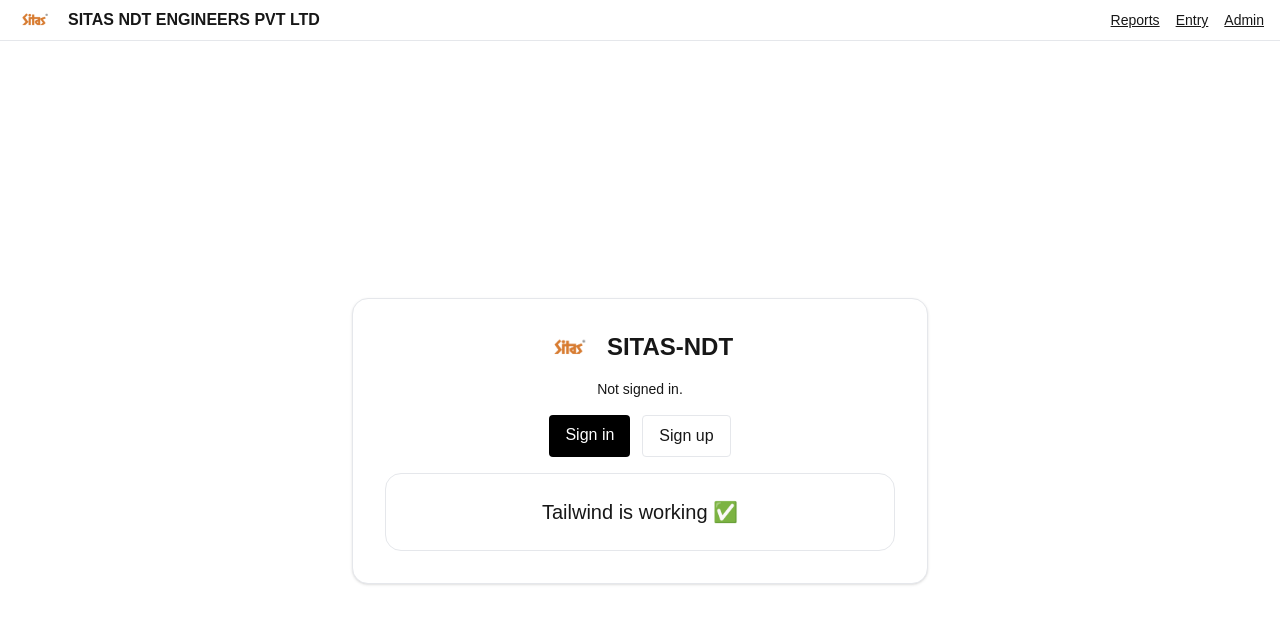
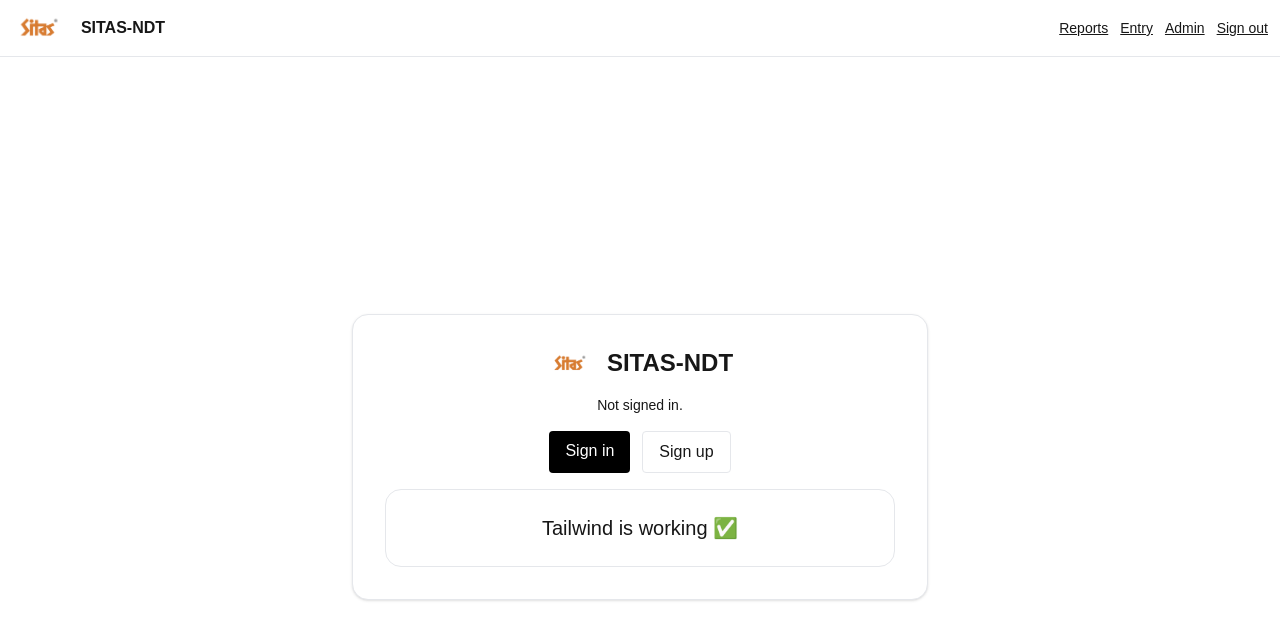
Before and after one commit to vijaydn23/sitas-rt, a Next.js app: page / in a window 1280 px wide. Shown: the top 640 px of the page. Built offline with nearby package versions, Linux system fonts and the light colour scheme; no server answers.

Commit message:
feat: add company logo to top bar

```diff
--- a/src/components/TopBar.tsx
+++ b/src/components/TopBar.tsx
@@ -1,29 +1,22 @@
+// src/components/TopBar.tsx
 'use client';
-
-import Image from 'next/image';
 import Link from 'next/link';
 import { useSearchParams } from 'next/navigation';
-import { useMemo } from 'react';
 
 export default function TopBar() {
-  const params = useSearchParams();
-  const embed = useMemo(() => params?.get('embed') === '1', [params]);
-
-  if (embed) return null; // hide header when ?embed=1 (for Google Sites)
+  const search = useSearchParams();
+  const isEmbed = search.get('embed') === '1';
 
   return (
-    <header className="border-b bg-white">
-      <div className="mx-auto max-w-7xl px-4 py-2 flex items-center justify-between">
-        <div className="flex items-center gap-3">
-          <Link href="/">
-            <Image src="/logo.png" alt="SITAS NDT" width={40} height={40} priority />
-          </Link>
-          <div className="font-semibold">SITAS NDT ENGINEERS PVT LTD</div>
-        </div>
-        <nav className="text-sm flex gap-4">
+    <header className={`border-b ${isEmbed ? 'hidden' : ''}`}>
+      <div className="mx-auto max-w-7xl p-3 flex items-center gap-3">
+        <img src="/logo.png" alt="SITAS" className="h-8 w-auto" />
+        <span className="font-semibold">SITAS-NDT</span>
+        <nav className="ml-auto flex gap-3 text-sm">
           <Link href="/reports" className="underline">Reports</Link>
           <Link href="/entry" className="underline">Entry</Link>
           <Link href="/admin" className="underline">Admin</Link>
+          <Link href="/logout" className="underline">Sign out</Link>
         </nav>
       </div>
     </header>
```
